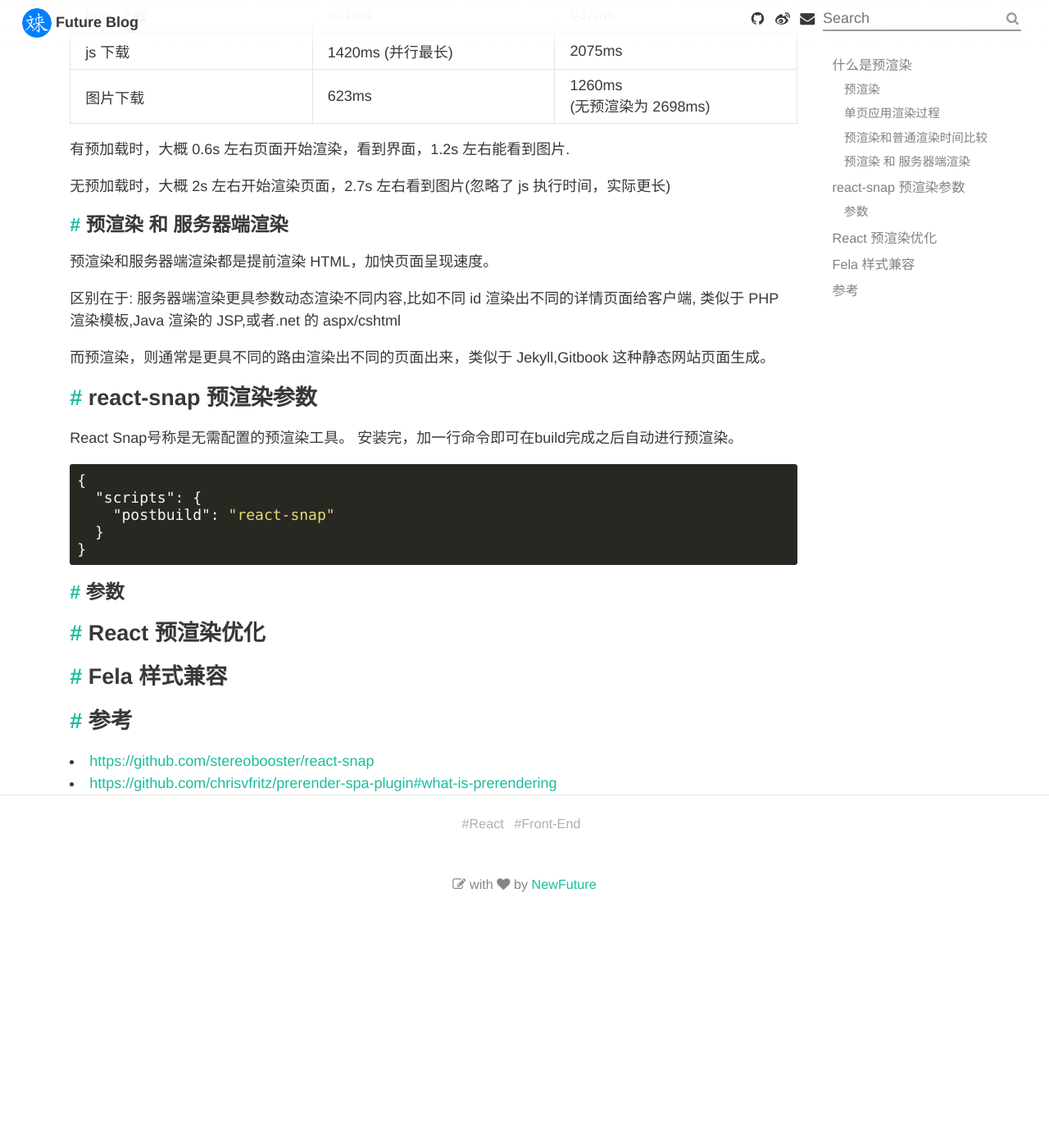
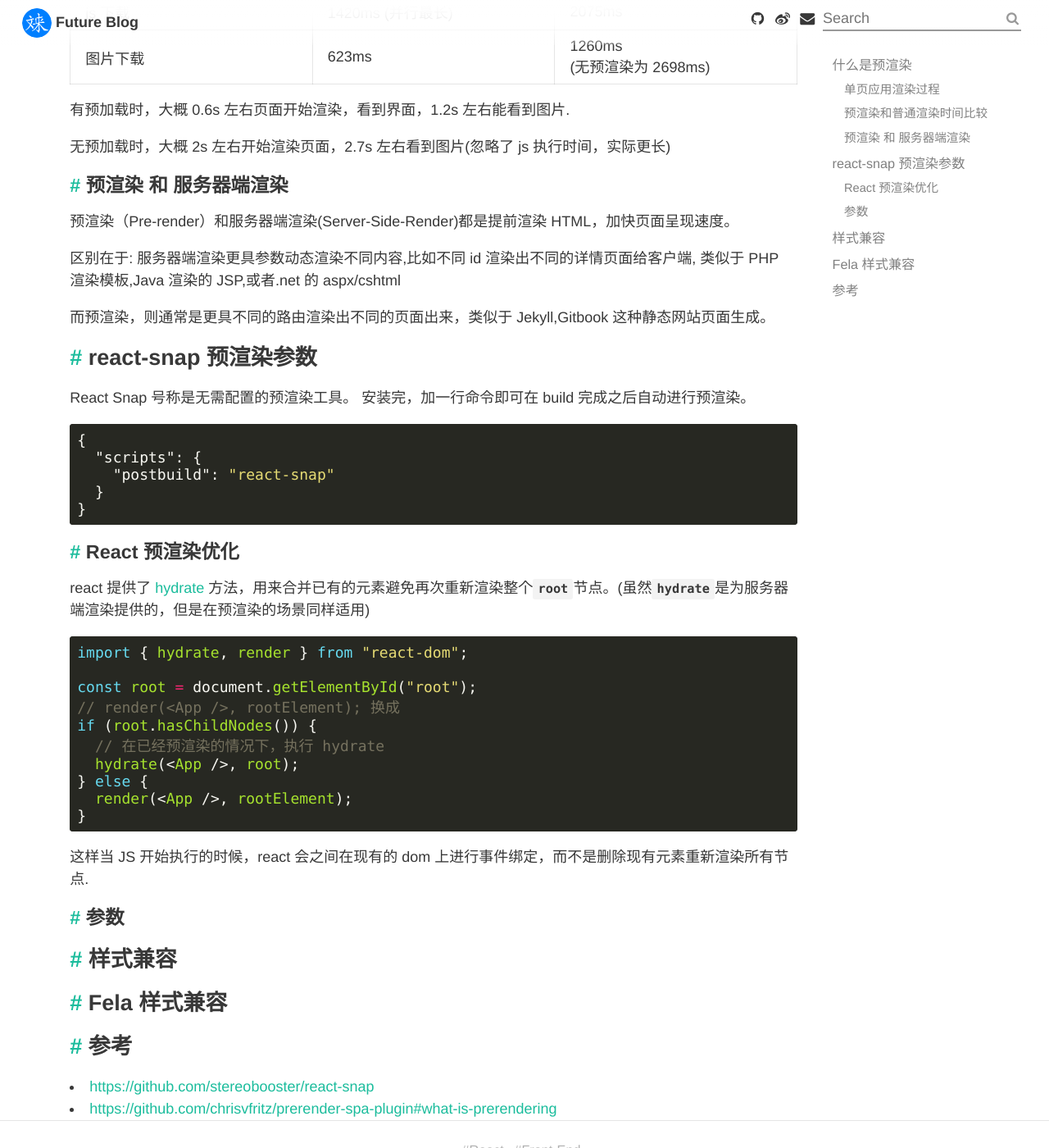
Before and after one commit to NewFuture/blog, a Jekyll site: the page built from _posts/2019-11-24-prerender-react-with-react-snap.md, in a window 1280 px wide and 1400 px high, scrolled down 3880 px. Shown: the whole window at 82% size. Built offline with Jekyll 4.4.1, drawn with Linux system fonts in a browser that asks for light colours; before the commit the page ends 4995 px from its top, so only the background shows below that.

Commit message:
edit(prerender-react-with-react-snap): hydrate

````diff
--- a/_posts/2019-11-24-prerender-react-with-react-snap.md
+++ b/_posts/2019-11-24-prerender-react-with-react-snap.md
@@ -102,7 +100,7 @@ new Vue({ el: "#app", render: h => h(App) });
 
 ### 预渲染 和 服务器端渲染 {#prerender-ssr}
 
-预渲染和服务器端渲染都是提前渲染 HTML，加快页面呈现速度。
+预渲染（Pre-render）和服务器端渲染(Server-Side-Render)都是提前渲染 HTML，加快页面呈现速度。
 
 区别在于:
 服务器端渲染更具参数动态渲染不同内容,比如不同 id 渲染出不同的详情页面给客户端,
@@ -112,8 +110,9 @@ new Vue({ el: "#app", render: h => h(App) });
 
 ## react-snap 预渲染参数
 
-React Snap号称是无需配置的预渲染工具。
-安装完，加一行命令即可在build完成之后自动进行预渲染。
+React Snap 号称是无需配置的预渲染工具。
+安装完，加一行命令即可在 build 完成之后自动进行预渲染。
+
 ```json
 {
   "scripts": {
@@ -122,11 +121,28 @@ React Snap号称是无需配置的预渲染工具。
 }
 ```
 
+### React 预渲染优化
+
+react 提供了 [hydrate](https://zh-hans.reactjs.org/docs/react-dom.html#hydrate) 方法，用来合并已有的元素避免再次重新渲染整个`root`节点。(虽然`hydrate`是为服务器端渲染提供的，但是在预渲染的场景同样适用)
+
+```jsx
+import { hydrate, render } from "react-dom";
+
+const root = document.getElementById("root");
+// render(<App />, rootElement); 换成
+if (root.hasChildNodes()) {
+  // 在已经预渲染的情况下，执行 hydrate
+  hydrate(<App />, root);
+} else {
+  render(<App />, rootElement);
+}
+```
+
+这样当 JS 开始执行的时候，react 会之间在现有的 dom 上进行事件绑定，而不是删除现有元素重新渲染所有节点.
+
 ### 参数
 
-
-
-## React 预渲染优化
+## 样式兼容
 
 ## Fela 样式兼容
 
````
Also changed, not shown: other parts of _posts/2019-11-24-prerender-react-with-react-snap.md (+0 -2 lines).
